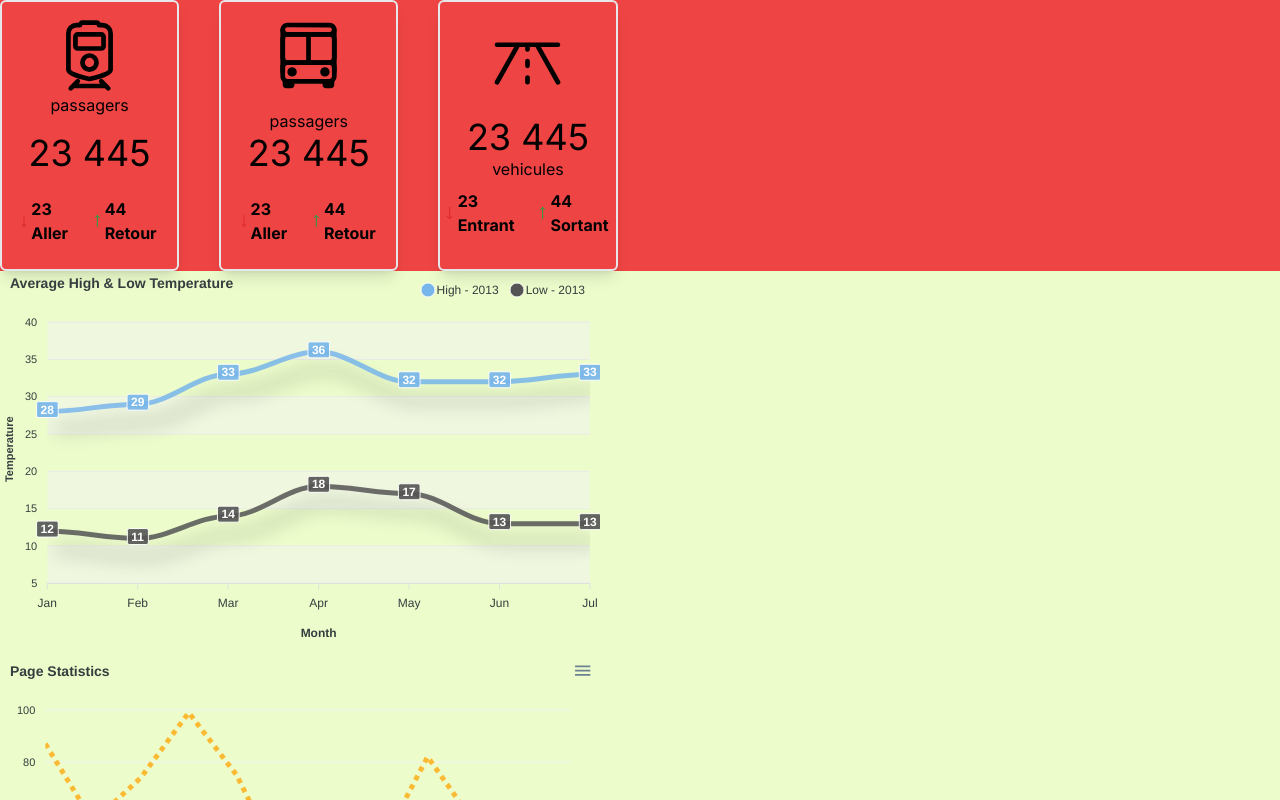
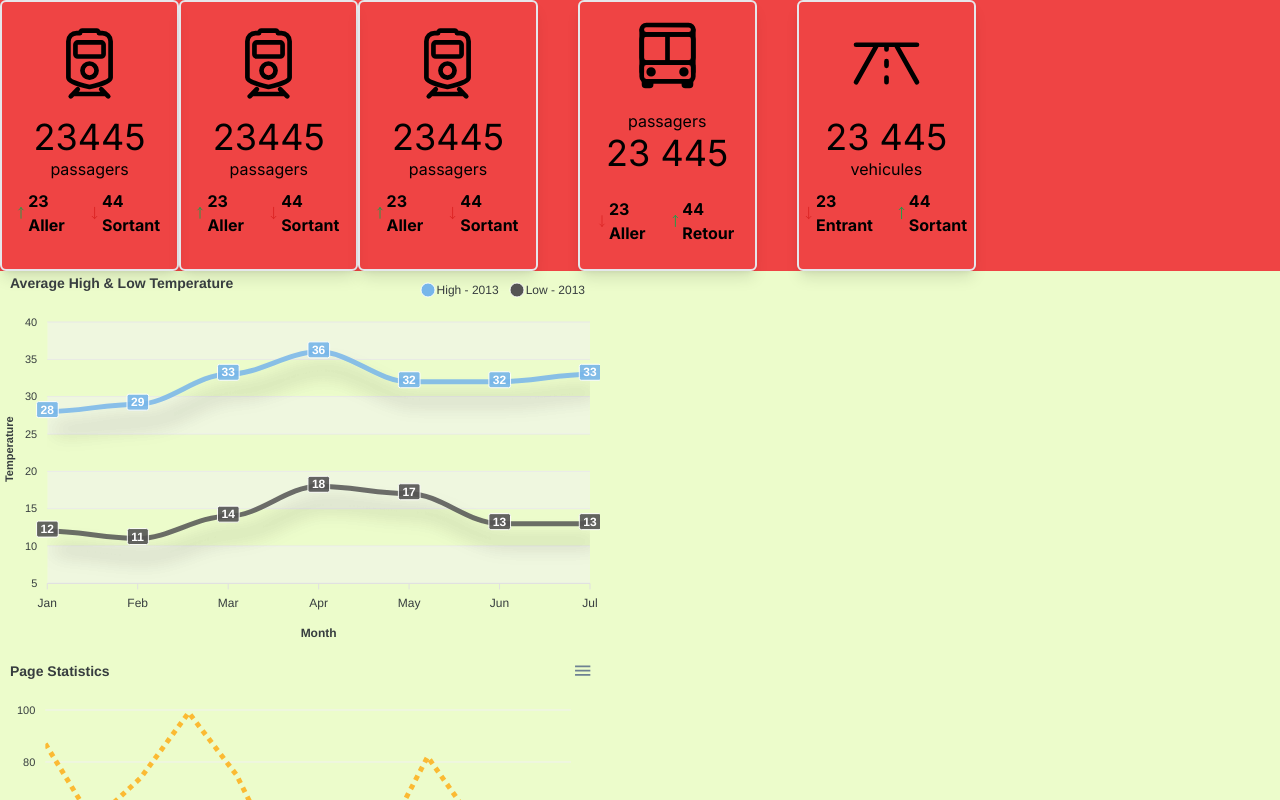
Before and after one commit to alphacpc/TRAFIC-SN-DK, a Next.js app in the folder ui/: page / in a window 1280 px wide. Shown: the top 800 px of the page. Built offline with nearby package versions, Linux system fonts and the light colour scheme.

Commit message:
optimize code panel component

```diff
--- a/ui/src/app/page.tsx
+++ b/ui/src/app/page.tsx
@@ -6,6 +6,7 @@ import LineDashedChart from '../components/charts/LineDashedChart';
 import ColumnBasicChart from '../components/charts/ColumnBasicChart';
 import ColumnStrackedChart from '../components/charts/ColumnStackedChart';
 import LineChart from '../components/charts/LineChart';
+import PanelStatCompoment from '@/components/PanelStatCompoment';
 
 
 
@@ -14,26 +15,27 @@ export default function Home() {
     <main className="fle min-h-screen flex-col items-center justify-between bg-lime-100">
 
       <div className="flex bg-red-500">
-      <div className="div-panel-stat-trafic w-[14vw] border-2 border-bla rounded-md shadow-lg p-4 flex flex-col items-center justify-center">
-        <IoTrainOutline size={75}/>
 
-        <p>passagers</p>
-        <p className="text-4xl my-4">23 445</p>
+      <PanelStatCompoment IconTitle={<IoTrainOutline size={75}/>} title="passagers"
+        count_glo={23445} count_in={23} label_in="Aller"
+        count_out={44} label_out="Sortant"
+        IconIn={<HiOutlineArrowLongUp className="text-green-600" size={20} /> }
+        IconOut={<HiOutlineArrowLongDown className="text-red-600" size={20} />}
+      />
 
-        <div className="flex items-center">
+      <PanelStatCompoment IconTitle={<IoTrainOutline size={75}/>} title="passagers"
+        count_glo={23445} count_in={23} label_in="Aller"
+        count_out={44} label_out="Sortant"
+        IconIn={<HiOutlineArrowLongUp className="text-green-600" size={20} /> }
+        IconOut={<HiOutlineArrowLongDown className="text-red-600" size={20} />}
+      />
 
-          <div className="p-2 flex items-center">
-            <HiOutlineArrowLongDown className="text-red-600" size={20} />
-            <span className="font-bold">23 Aller</span>
-          </div>
-
-          <div className="p-2 flex items-center">
-            <HiOutlineArrowLongUp className="text-green-600" size={20} />
-            <span className="font-bold">44 Retour</span>
-          </div>
-
-        </div>
-      </div>
+      <PanelStatCompoment IconTitle={<IoTrainOutline size={75}/>} title="passagers"
+        count_glo={23445} count_in={23} label_in="Aller"
+        count_out={44} label_out="Sortant"
+        IconIn={<HiOutlineArrowLongUp className="text-green-600" size={20} /> }
+        IconOut={<HiOutlineArrowLongDown className="text-red-600" size={20} />}
+      />
 
       <div className="div-panel-stat-trafic w-[14vw] mx-10 border-2 border-bla rounded-md shadow-lg p-4 flex flex-col items-center justify-center">
         <IoBusOutline size={75}/>
--- a/ui/src/components/PanelStatCompoment.tsx
+++ b/ui/src/components/PanelStatCompoment.tsx
@@ -24,22 +24,24 @@ const PanelStatCompoment : FC<PanelStatComponentProps> = (
                         <div className="div-panel-stat-trafic w-[14vw] border-2 border-bla rounded-md shadow-lg p-4
                                 flex flex-col items-center justify-center">
 
-                                <IoTrainOutline size={75}/>
+                                {/* <IoTrainOutline size={75}/> */}
+                                {IconTitle}
 
-                                <p>passagers</p>
-
-                                <p className="text-4xl my-4">23 445</p>
+                                <p className="text-4xl mt-4">{count_glo}</p>
+                                <p>{title}</p>
 
                                 <div className="flex items-center">
 
                                 <div className="p-2 flex items-center">
-                                        <HiOutlineArrowLongDown className="text-red-600" size={20} />
-                                        <span className="font-bold">23 Aller</span>
+                                        {/* <HiOutlineArrowLongUp className="text-green-600" size={20} /> */}
+                                        {IconIn}
+                                        <span className="font-bold">{`${count_in} ${label_in}`}</span>
                                 </div>
 
                                 <div className="p-2 flex items-center">
-                                        <HiOutlineArrowLongUp className="text-green-600" size={20} />
-                                        <span className="font-bold">44 Retour</span>
+                                        {/* <HiOutlineArrowLongDown className="text-red-600" size={20} /> */}
+                                        {IconOut}
+                                        <span className="font-bold">{`${count_out} ${label_out}`}</span>
                                 </div>
 
                                 </div>
```
